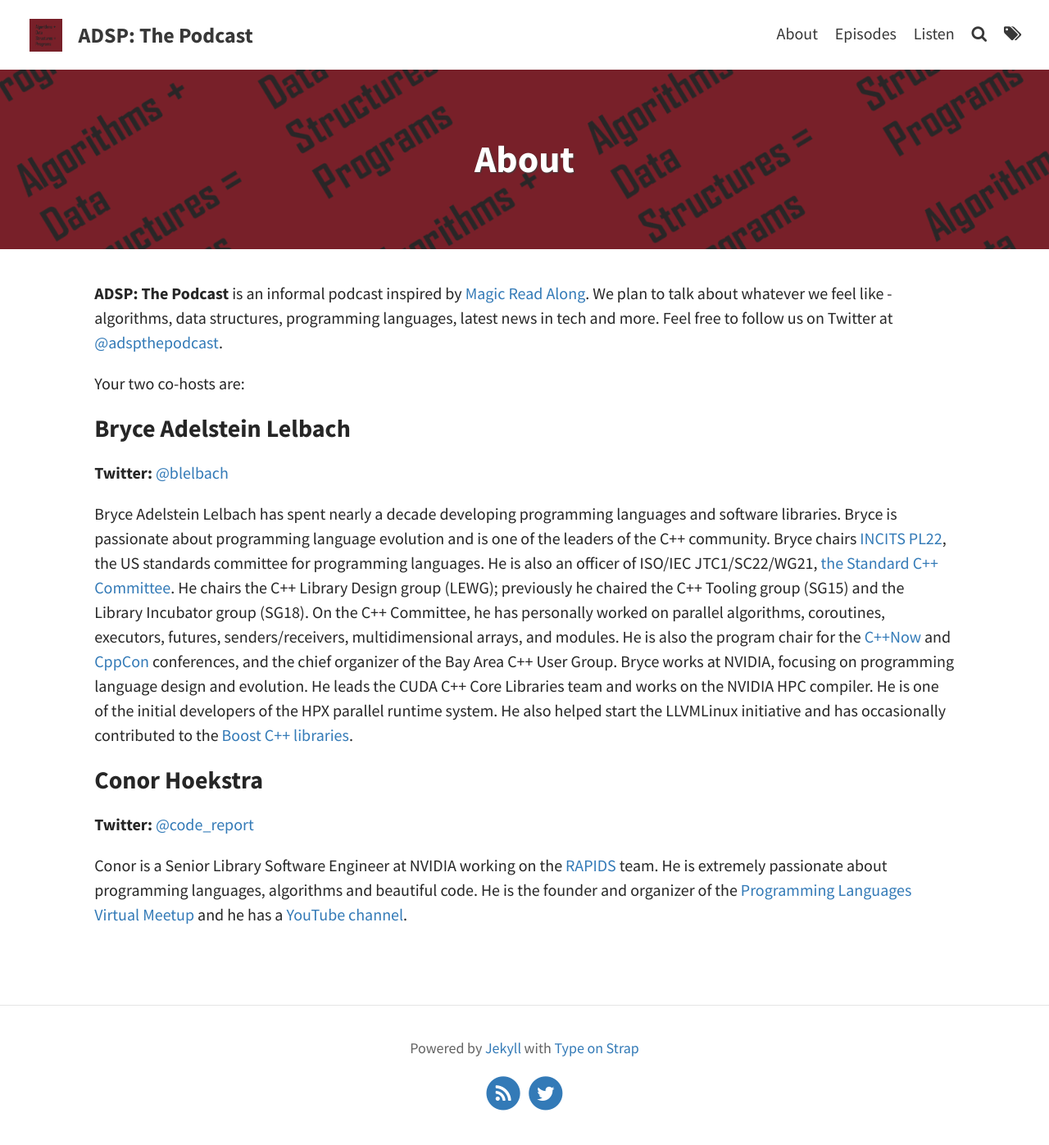
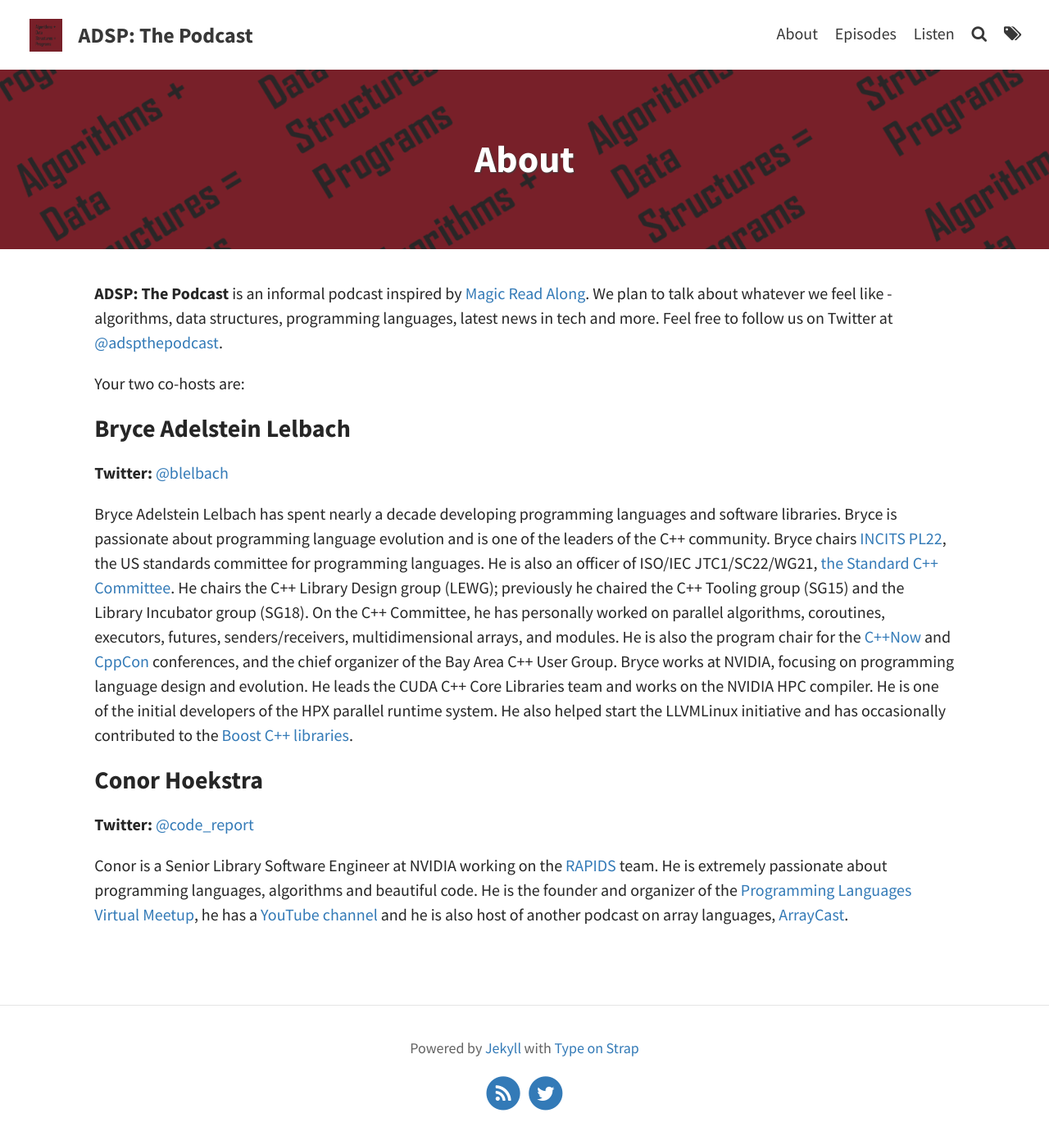
Before and after one commit to codereport/adsp2, a Jekyll site: the page built from pages/about.md, in a window 1280 px wide. Shown: the whole page at 82% size. Built offline with Jekyll 4.4.1, drawn with Linux system fonts in a browser that asks for light colours.

Commit message:
Update bio

```diff
--- a/pages/about.md
+++ b/pages/about.md
@@ -20,4 +20,4 @@ Bryce Adelstein Lelbach has spent nearly a decade developing programming languag
 
 **Twitter:** [@code_report](https://twitter.com/code_report)
 
-Conor is a Senior Library Software Engineer at NVIDIA working on the [RAPIDS](https://rapids.ai/) team. He is extremely passionate about programming languages, algorithms and beautiful code. He is the founder and organizer of the [Programming Languages Virtual Meetup](https://www.meetup.com/Programming-Languages-Toronto-Meetup/) and he has a [YouTube channel](https://www.youtube.com/codereport).
+Conor is a Senior Library Software Engineer at NVIDIA working on the [RAPIDS](https://rapids.ai/) team. He is extremely passionate about programming languages, algorithms and beautiful code. He is the founder and organizer of the [Programming Languages Virtual Meetup](https://www.meetup.com/Programming-Languages-Toronto-Meetup/), he has a [YouTube channel](https://www.youtube.com/codereport) and he is also host of another podcast on array languages, [ArrayCast](https://www.arraycast.com/).
```
